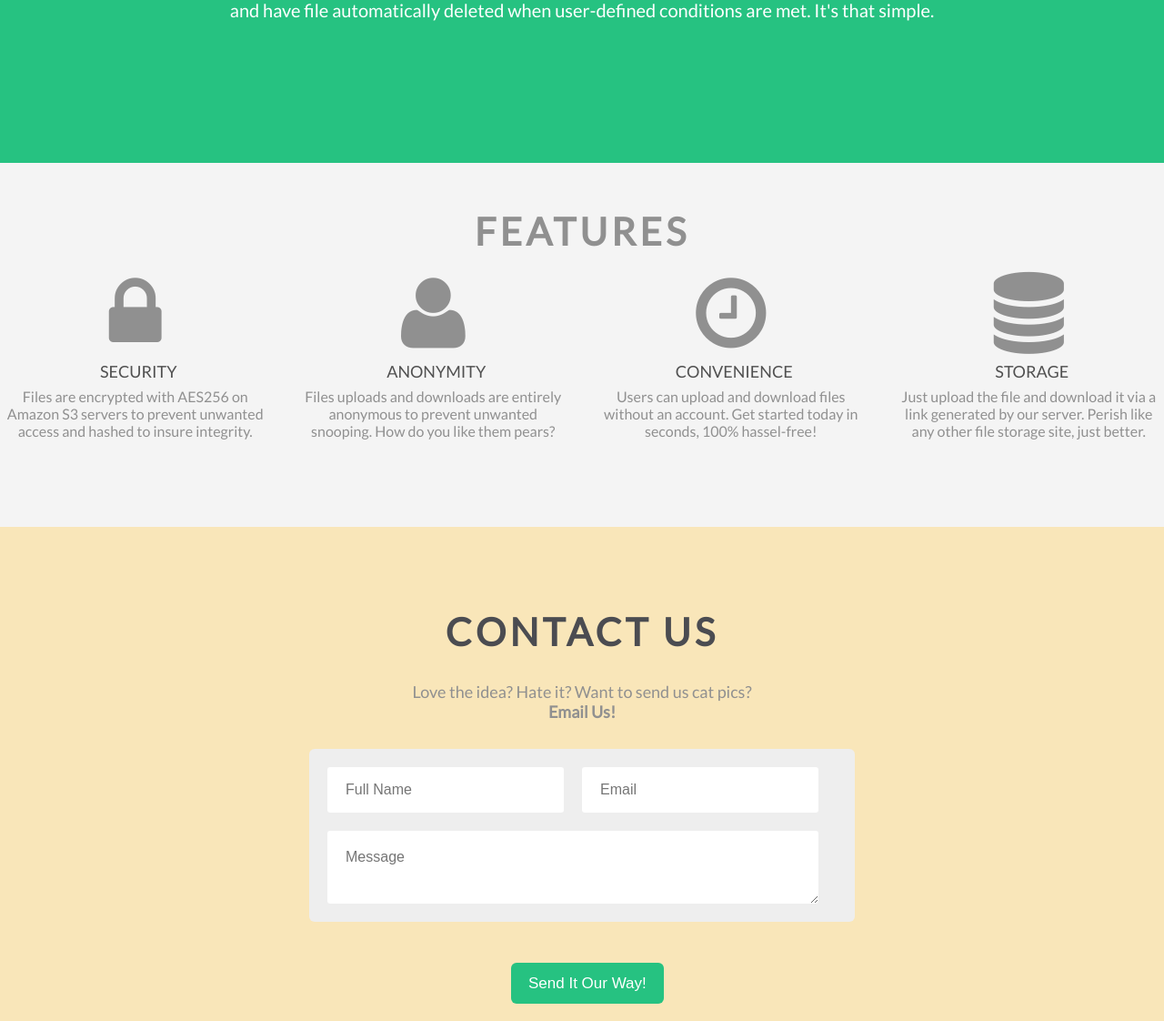
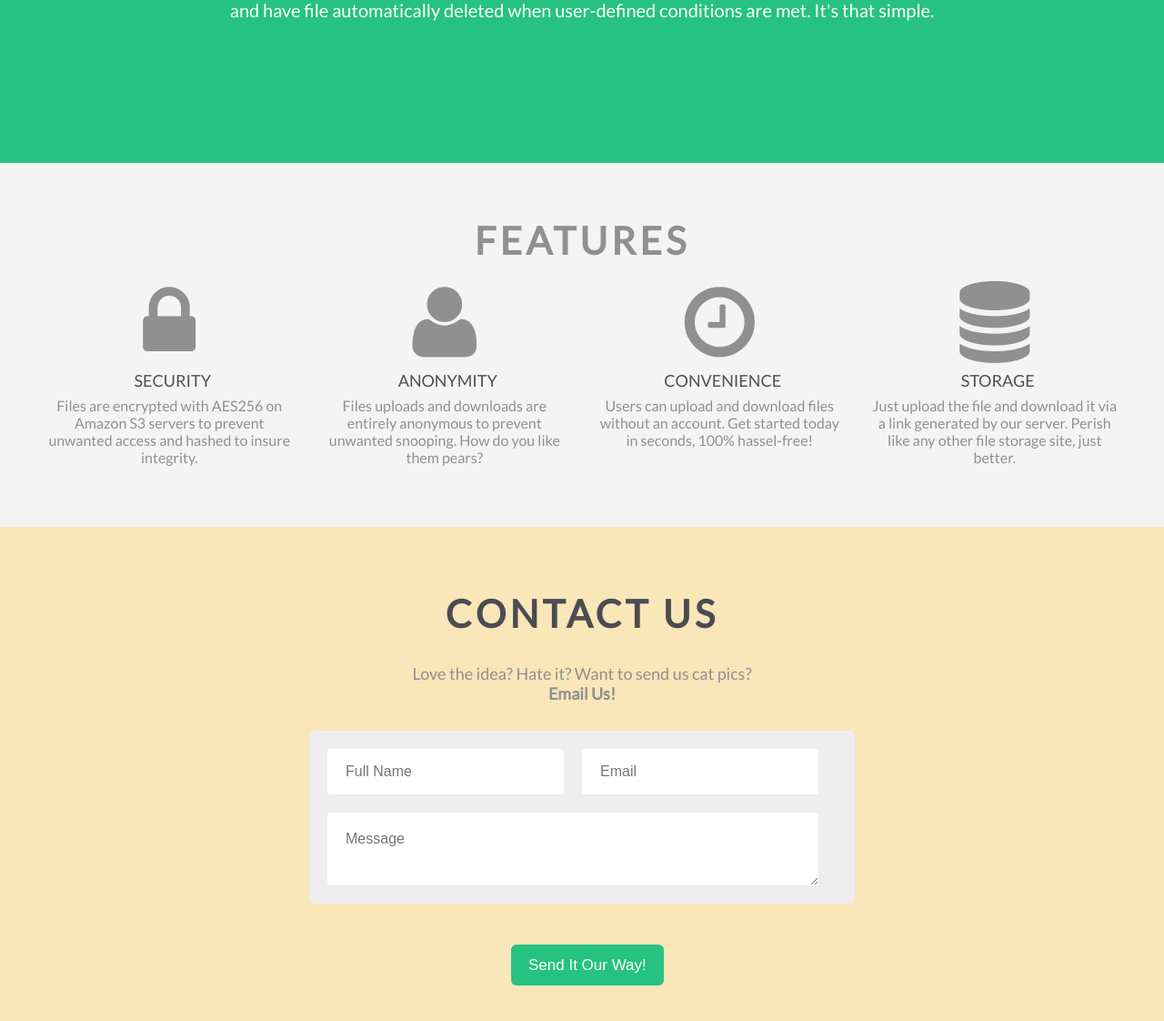
Before and after one commit to project-perish/perish, a Flask app: page / in a window 1280 px wide. Shown: the part 421-1543 px from the top of the page at 91% size. Run offline with Flask 2, Linux system fonts and the light colour scheme.

Commit message:
fixed padding with sextions

```diff
--- a/app/static/css/main.css
+++ b/app/static/css/main.css
@@ -113,21 +113,23 @@ section.header {
   height: 400px;
   background-color: #f4f4f4; }
 
-.features-header {
-  margin-bottom: 20px; }
-
-.features-label {
-  color: 505050;
-  padding: 7.5px 0px; }
-
-.features-desc {
-  text-align: center; }
+.features-wrapper {
+  padding: 0px 50px; }
+  .features-wrapper .features-header {
+    margin-bottom: 20px;
+    margin-top: 10px; }
+  .features-wrapper .features-label {
+    color: 505050;
+    padding: 7.5px 0px; }
+  .features-wrapper .features-desc {
+    text-align: center; }
 
 /* =Contact
 ----------------------------------------------- */
 section.contact {
   background-color: rgba(253, 227, 167, 0.75);
-  padding: 90px 0px;
+  padding-top: 70px;
+  padding-bottom: 110px;
   position: relative; }
 
 section.contact h2 {
--- a/app/static/css/scss/custom/_main.scss
+++ b/app/static/css/scss/custom/_main.scss
@@ -146,8 +146,12 @@ height: 600px;
   background-color: $features-color;
 }
 
+.features-wrapper{
+ padding: 0px 50px;
+
   .features-header{
     margin-bottom: 20px;
+    margin-top: 10px;
   }
 
   .features-label{
@@ -158,11 +162,13 @@ height: 600px;
   .features-desc{
     text-align: center;
   }
+}
 /* =Contact
 ----------------------------------------------- */
 section.contact {
   background-color:$contact-color;
-  padding: 90px 0px;
+  padding-top: 70px;
+  padding-bottom: 110px;
   position:relative;
 }
 
--- a/app/templates/index.html
+++ b/app/templates/index.html
@@ -27,6 +27,7 @@
 
 		<section id="features" class="features">
 		<div class="containers">
+				<div class="features-wrapper">
 					<h2 class="features-header">FEATURES</h2>
 					<div class="row">
 						<div class="col-lg-3 col-md-3 col-sm-3 col-xs-12">
@@ -51,6 +52,7 @@
 						</div>
 					</div>
 				</div>
+			</div>
 		</section>
 		<section id="contact" class="contact">
 			<h2>Contact Us</h2>
```
Also changed, not shown: 3 other files. Lines whose indentation alone changed are shown as unchanged.
